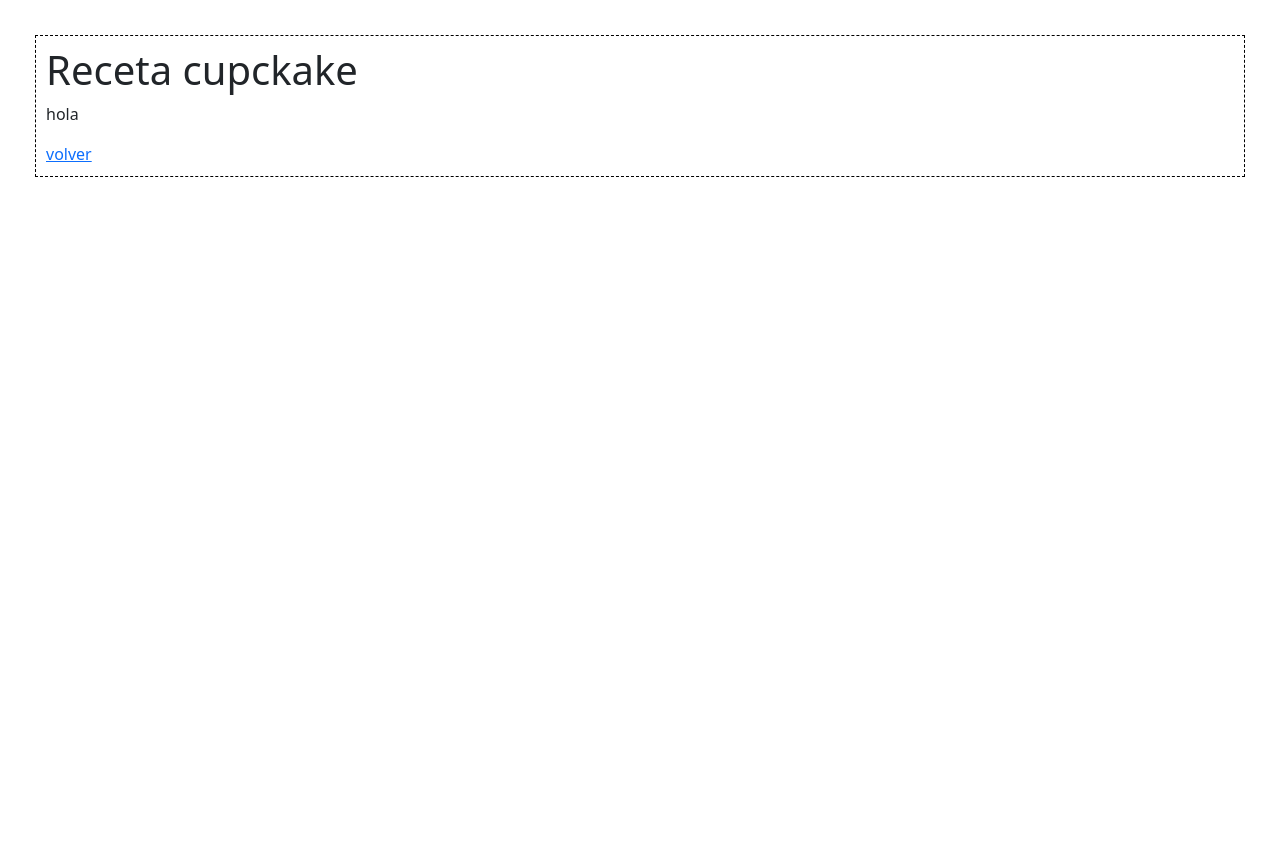
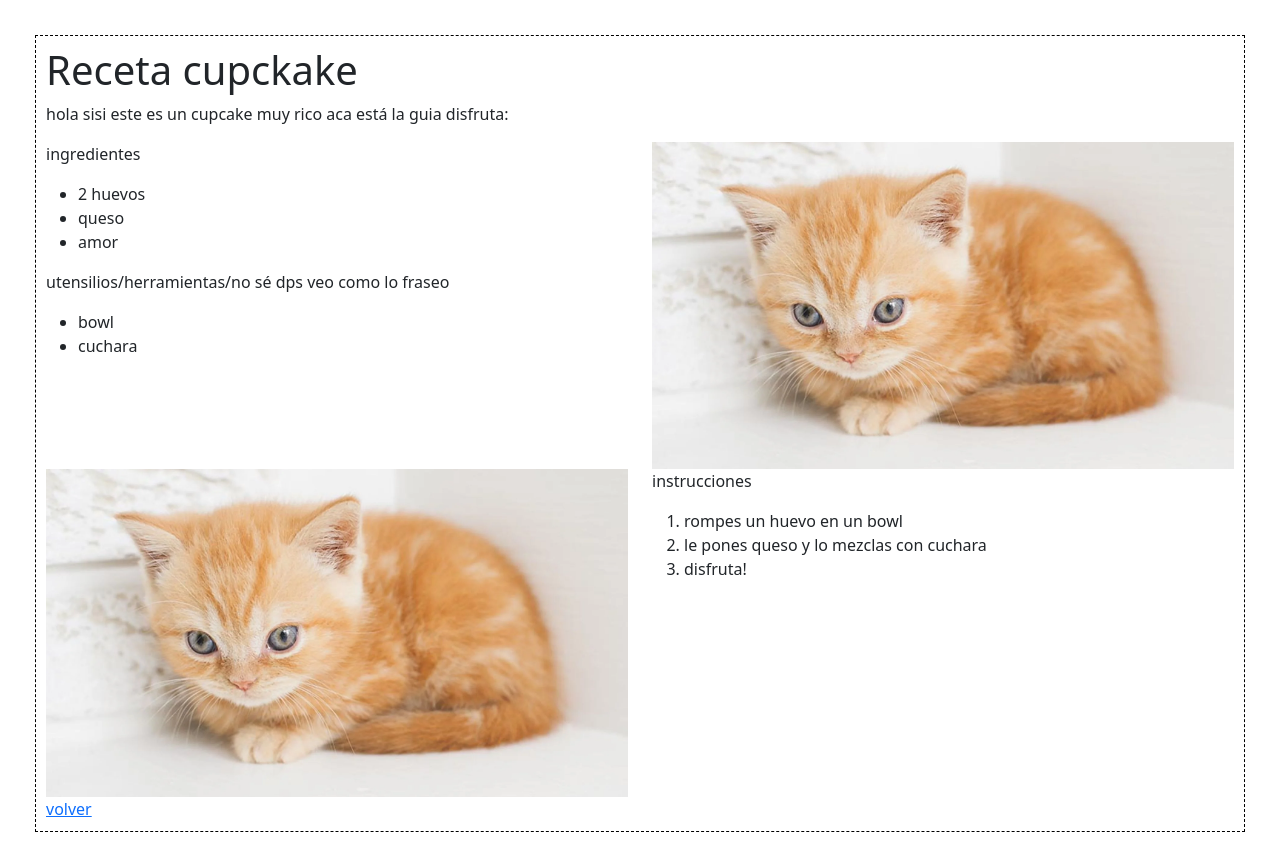
Before and after one commit to sbudani-cloud/pia-proyecto-informatico, a plain HTML site: page receta_cupcake.html in a window 1280 px wide. Before the commit the page ends 800 px from the top, so only its background shows below. Drawn offline with nearby package versions, Linux system fonts and the light colour scheme.

Commit message:
base recetas

```diff
--- a/receta_cupcake.html
+++ b/receta_cupcake.html
@@ -13,7 +13,38 @@
     <body>
         <div class="contenedor-todo">
             <h1>Receta cupckake</h1>
-            <p>hola</p>
+            <p>hola sisi este es un cupcake muy rico aca está la guia disfruta:</p>
+            <div class="row">
+                <div class="col-6">
+                    <p>ingredientes</p>
+                    <ul>
+                        <li>2 huevos</li>
+                        <li>queso</li>
+                        <li>amor</li>
+                    </ul>
+                    <p>utensilios/herramientas/no sé dps veo como lo fraseo</p>
+                    <ul>
+                        <li>bowl</li>
+                        <li>cuchara</li>
+                    </ul>
+                </div>
+                <div class="col-6">
+                    <img src="assets/primera-receta.jpg" class="card-img-top" alt="Foto de una torta">
+                </div>
+            </div>
+            <div class="row">
+                <div class="col-6">
+                    <img src="assets/primera-receta.jpg" class="card-img-top" alt="Foto de una torta">
+                </div>
+                <div class="col-6">
+                    <p>instrucciones</p>
+                    <ol>
+                        <li>rompes un huevo en un bowl</li>
+                        <li>le pones queso y lo mezclas con cuchara</li>
+                        <li>disfruta!</li>
+                    </ol>
+                </div>
+            </div>
             <a href="index.html">volver</a>
         </div>
 
```
